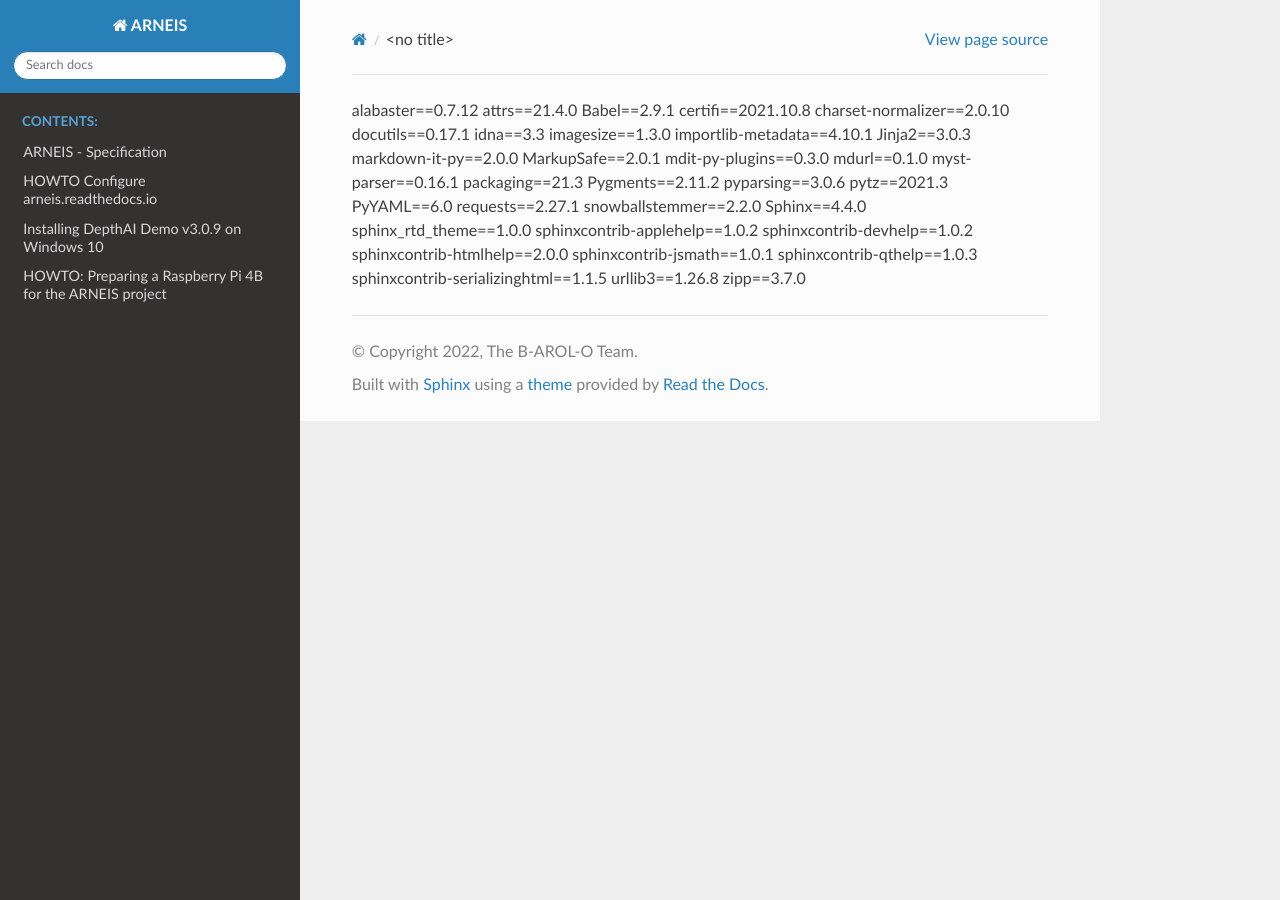
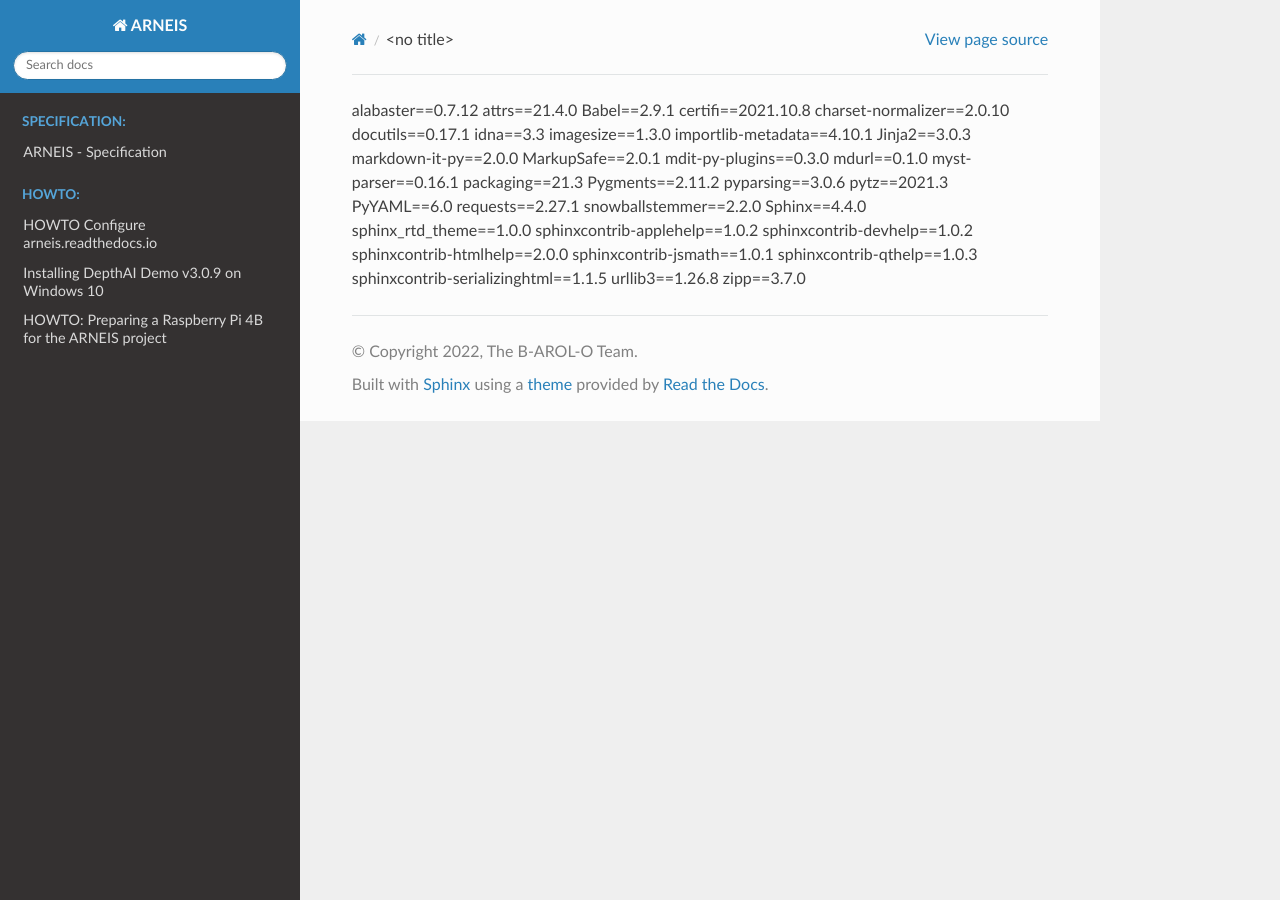
Before and after one commit to B-AROL-O/ARNEIS, a Sphinx documentation site: the page built from docs/requirements.txt, in a window 1280 px wide. Built offline with Sphinx 7.4.7 and the Read the Docs theme 2.0.0, drawn with Linux system fonts in a browser that asks for light colours.

Commit message:
Refactor ToC into 2 sections: Specification, HOWTO

```diff
--- a/docs/index.rst
+++ b/docs/index.rst
@@ -10,9 +10,13 @@ Welcome to the ARNEIS Project!
 
 .. toctree::
    :maxdepth: 2
-   :caption: Contents:
+   :caption: Specification:
 
    architecture/arneis-spec
+
+.. toctree::
+   :maxdepth: 1
+   :caption: HOWTO:
 
    howto/howto-configure-arneis-readthedocs-io
    howto/howto-install-depthai-on-windows10
```
